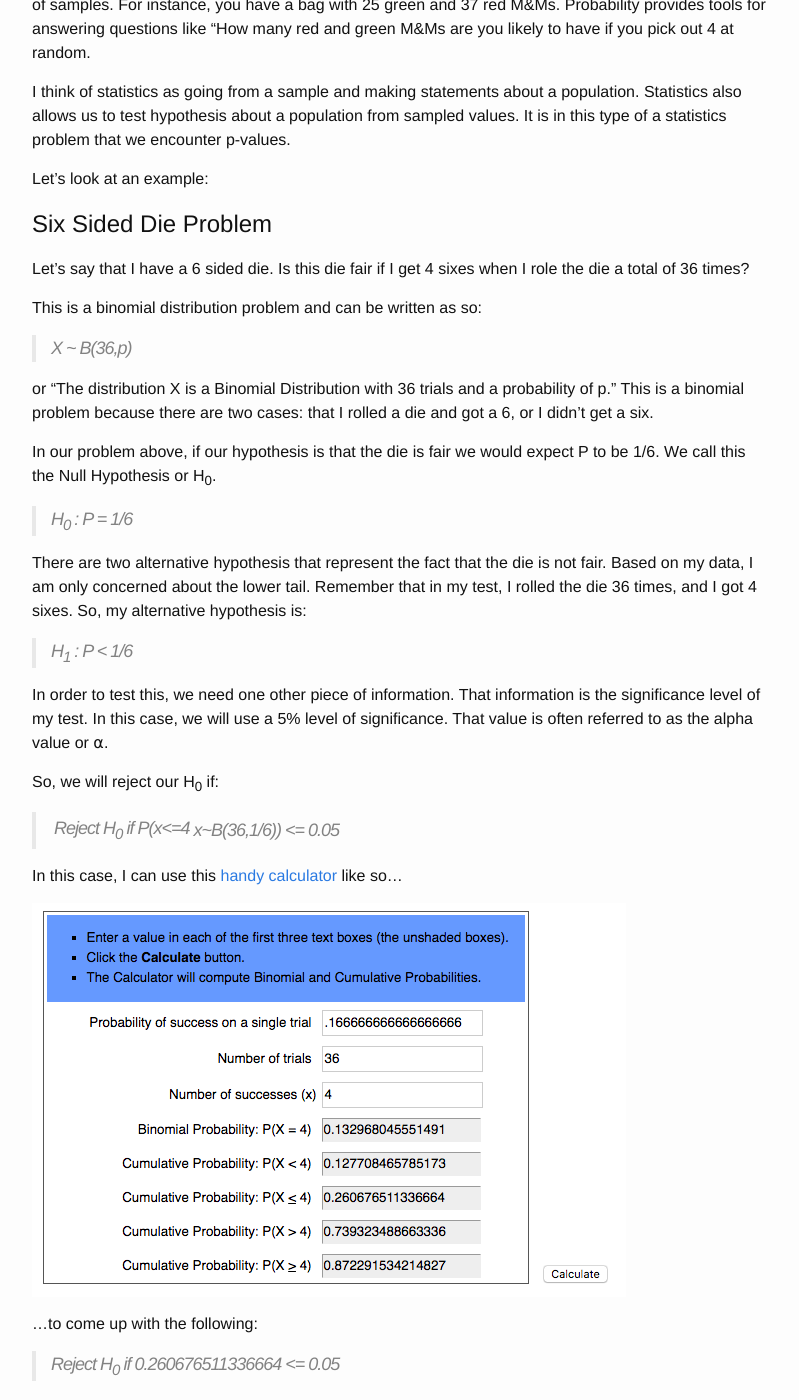
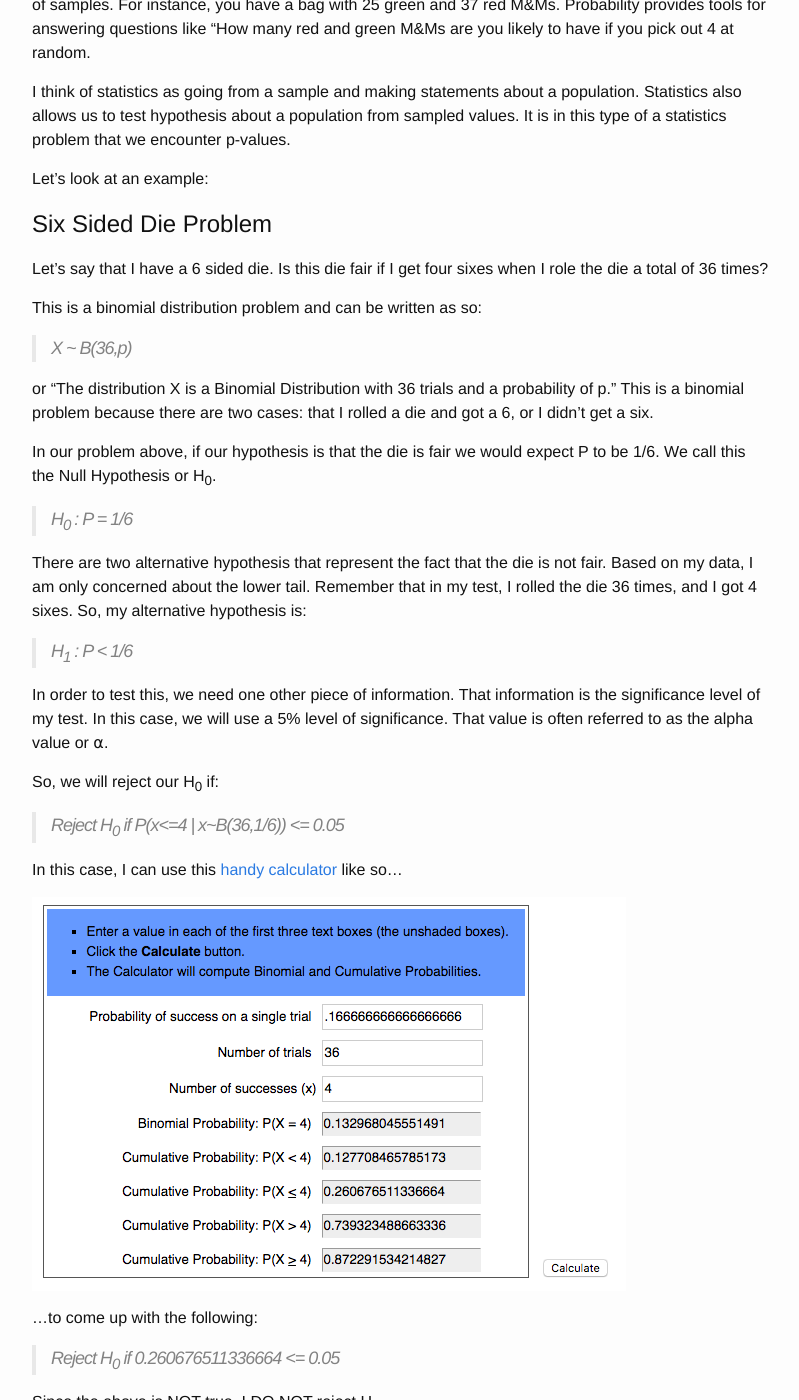
Before and after one commit to fractalbass/data_science, a Jekyll site: the page built from _posts/2017-10-24-data_science_24.markdown, in a window 1280 px wide and 1400 px high, scrolled down 1024 px. Shown: the whole window, without its empty margins (238-1037 px from the left). Built offline with Jekyll 4.4.1, drawn with Linux system fonts in a browser that asks for light colours.

Commit message:
Escaping the \| thingy

```diff
--- a/_posts/2017-10-24-data_science_24.markdown
+++ b/_posts/2017-10-24-data_science_24.markdown
@@ -23,7 +23,7 @@ Let's look at an example:
 
 # Six Sided Die Problem
 
-Let's say that I have a 6 sided die.  Is this die fair if I get 4 sixes when I role the die a total of 36 times?
+Let's say that I have a 6 sided die.  Is this die fair if I get four sixes when I role the die a total of 36 times?
 
 This is a binomial distribution problem and can be written as so:
 
@@ -43,7 +43,7 @@ In order to test this, we need one other piece of information.  That information
 
 So, we will reject our H<sub>0</sub> if:
 
-> Reject H<sub>0</sub> if P(x<=4 | x~B(36,1/6)) <= 0.05
+> Reject H<sub>0</sub> if P(x<=4 \| x~B(36,1/6)) <= 0.05
 
 In this case, I can use this [handy calculator](http://stattrek.com/online-calculator/binomial.aspx) like so...
 
```
